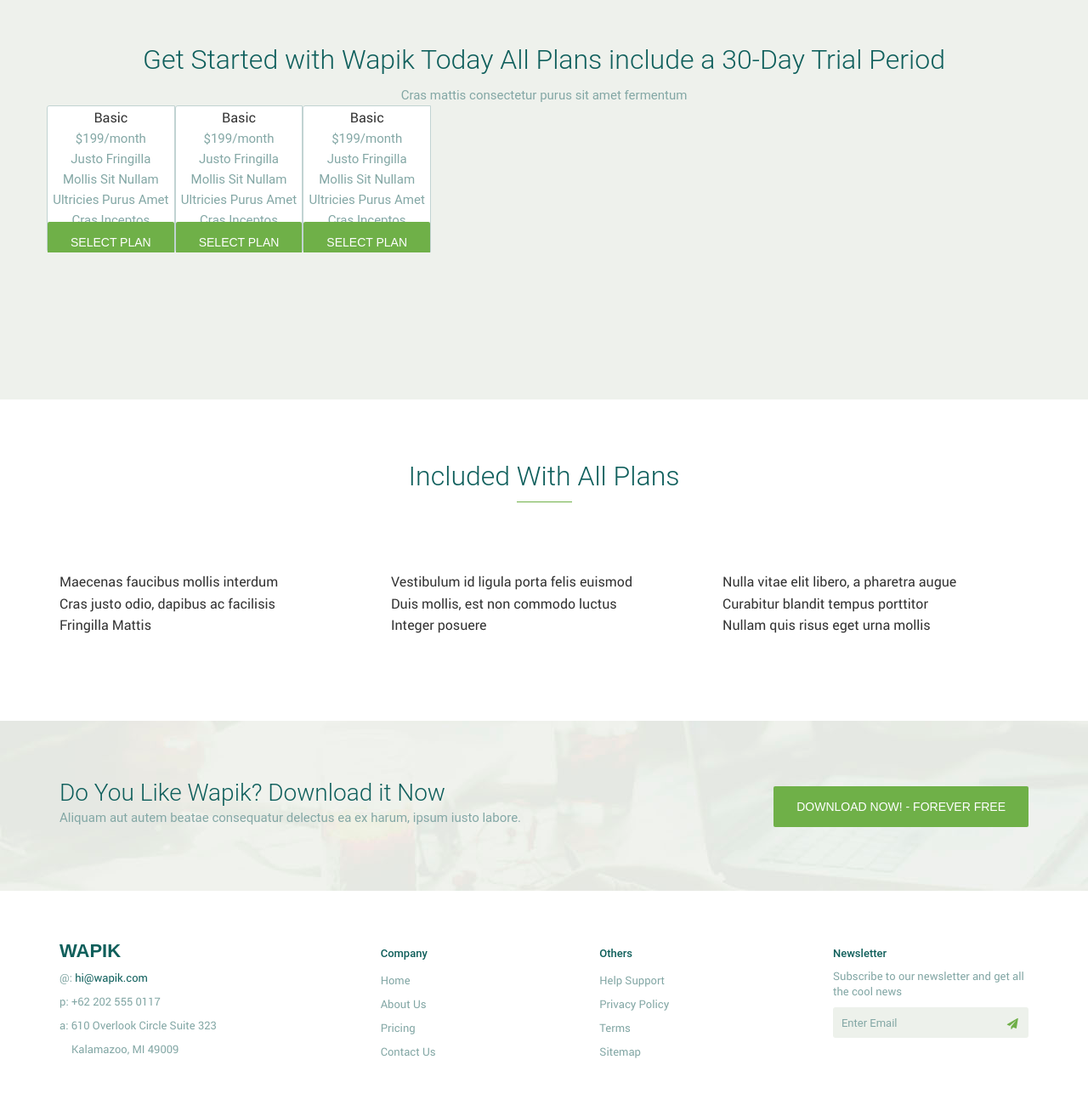
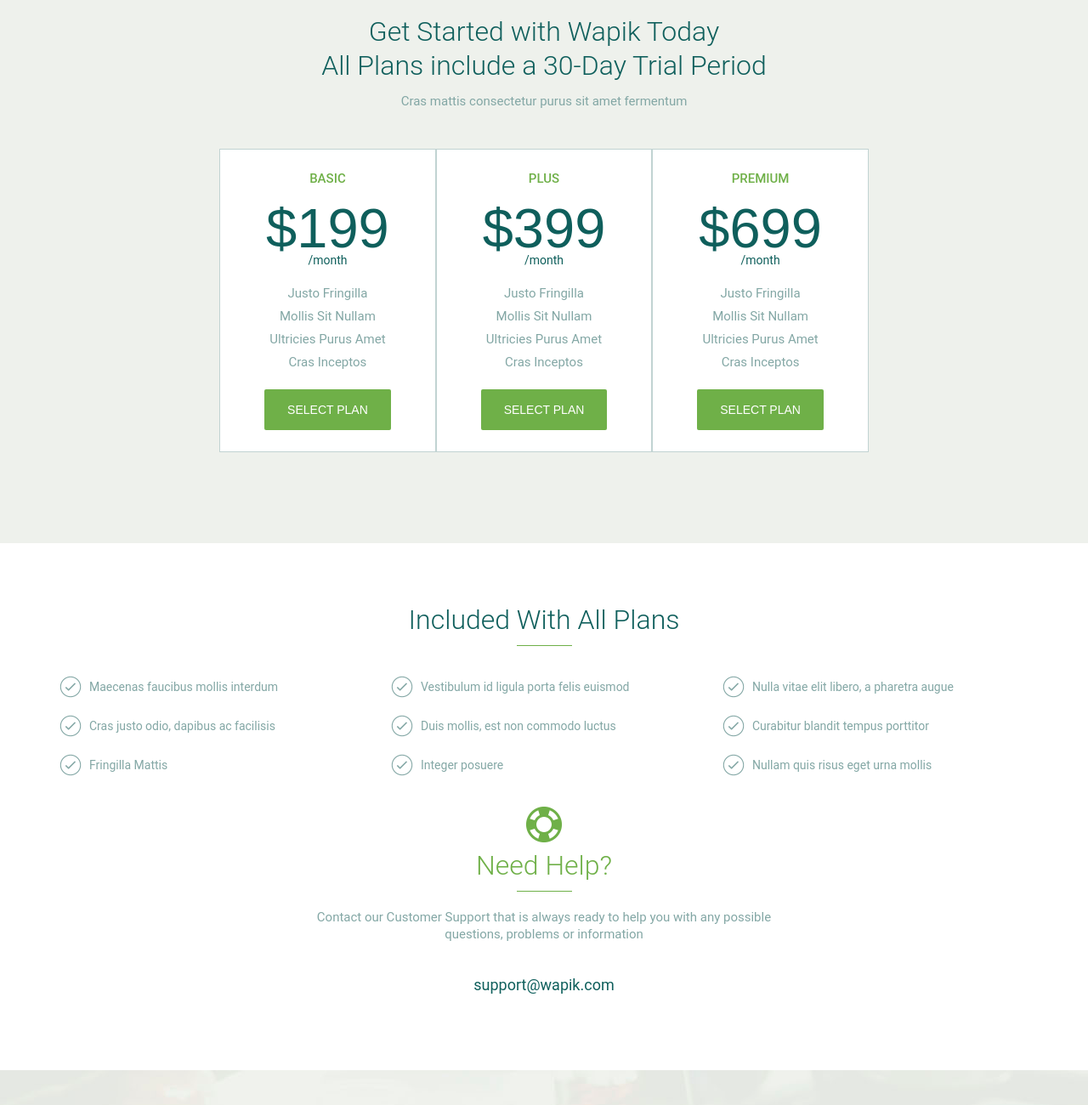
Before and after one commit to industar/wapik, a plain HTML site: page index-pricing.html in a window 1280 px wide. Shown: the part 120-1420 px from the top of the page at 85% size. Drawn offline with Linux system fonts and the light colour scheme.

Commit message:
16.03.16

```diff
--- a/_main.css
+++ b/_main.css
@@ -312,7 +312,7 @@ h2 {
     justify-content: space-between;
     flex-wrap: wrap;
     align-content:space-between;
-    margin: 60px auto;
+    margin: 100px auto;
     line-height: 28px;
     color: #83a7a5;
     font-size: 13px;
@@ -544,16 +544,92 @@ textarea {
     font-size: 15px;
     font-weight: 400;
 }
+.pricing {
+    margin: 60px 0 107px;
+}
 .pricing-plans div {
-    float: left;
+    display: inline-block;
     background-color: white;
     border: 1px solid #c1d3d2;
-    border-radius: 3px 0px 0px 3px;
+
 }
 .pricing-plans {
     overflow: hidden;
-    margin: 0 auto;
+    margin: 44px auto 0;
+    font-family: Roboto, sans-serif;
+    font-weight: 400;
 }
+.pricing-plans-plus {
+    margin: 0 -4px;
+}
+.pricing-plans p {
+    padding-bottom: 3px;
+}
+.pricing-plans h5 {
+    color: #6fb048;
+    font-size: 15px;
+    font-weight: 500;
+    line-height: 20px;
+    text-transform: uppercase;
+    margin: 24px 0 -5px;
+}
+.pricing-plans span {
+    color: #0f5f5c;
+    font-family: Montserrat, sans-serif;
+    font-size: 65px;
+    line-height: 108px;
+    margin: 0 54px;
+}
+.pricing-plans .pricing-plans-btn {
+    margin: 28px 0 36px;
+    border: none;
+
+}
+p.pricing-plans-month {
+    color: #0f5f5c;
+    font-size: 14px;
+    line-height: 20px;
+    margin: -27px 0 14px;
+}
+
+.plans-properties-main {
+    margin-bottom: 20px;
+}
+
 .plans-properties {
     text-align: left;
 }
+
+.plans-properties li{
+    padding-left: 35px;
+    background: url("img/check.png") no-repeat 0 50%;
+    margin-bottom: 10px;
+    color: #83a7a5;
+    font-family: Roboto, sans-serif;
+    font-size: 14px;
+    font-weight: 400;
+    line-height: 36px;
+}
+
+.plans-properties-topline {
+    margin: 80px 0 30px 0;
+}
+
+.need-help-topline h2 {
+    margin-top: 10px;
+    color: #6fb048;
+}
+
+.need-help-topline p {
+    color: #83a7a5;
+    font-family: Roboto, sans-serif;
+    font-size: 15px;
+    font-weight: 400;
+    line-height: 20px;
+    margin-top: 20px;
+}
+p.support-email {
+    color: #0f5f5c;
+    font-size: 18px;
+    margin: 40px 0 90px 0
+}
--- a/index-pricing.html
+++ b/index-pricing.html
@@ -67,41 +67,51 @@
                 <!--Конец меню -->
                 <!--Начало слайдер -->
                         <div class="row center">
-                            <div class="col-sm-12 intro">
-                                <h2>Get Started with Wapik Today
-                                    All Plans include a 30-Day Trial Period</h2>
+                            <div class="col-sm-12 pricing">
+
+                                <h2>Get Started with Wapik Today </h2>
+                                <h2> All Plans include a 30-Day Trial Period</h2>
                                 <p>Cras mattis consectetur purus sit amet fermentum</p>
 
                                 <div class="pricing-plans">
 
                                     <div class="pricing-plans-basic">
                                        <h5>Basic</h5>
-                                        <p>$199/month</p>
+                                        <span>$199</span>
+                                        <p class="pricing-plans-month">/month</p>
                                         <p>Justo Fringilla</p>
                                         <p>Mollis Sit Nullam</p>
                                         <p>Ultricies Purus Amet</p>
                                         <p>Cras Inceptos</p>
-                                        <a class="btn" href="#">Select plan</a>
+                                        <div class="pricing-plans-btn">
+                                             <a class="btn" href="#">Select plan</a>
+                                        </div>
                                     </div>
 
                                     <div class="pricing-plans-plus">
-                                        <h5>Basic</h5>
-                                        <p>$199/month</p>
+                                        <h5>Plus</h5>
+                                        <span>$399</span>
+                                        <p class="pricing-plans-month">/month</p>
                                         <p>Justo Fringilla</p>
                                         <p>Mollis Sit Nullam</p>
                                         <p>Ultricies Purus Amet</p>
                                         <p>Cras Inceptos</p>
-                                        <a class="btn" href="#">Select plan</a>
+                                        <div class="pricing-plans-btn">
+                                            <a class="btn" href="#">Select plan</a>
+                                        </div>
                                     </div>
 
                                     <div class="pricing-plans-premium">
-                                        <h5>Basic</h5>
-                                        <p>$199/month</p>
+                                        <h5>Premium</h5>
+                                        <span>$699</span>
+                                        <p class="pricing-plans-month">/month</p>
                                         <p>Justo Fringilla</p>
                                         <p>Mollis Sit Nullam</p>
                                         <p>Ultricies Purus Amet</p>
                                         <p>Cras Inceptos</p>
-                                        <a class="btn" href="#">Select plan</a>
+                                        <div class="pricing-plans-btn">
+                                            <a class="btn" href="#">Select plan</a>
+                                        </div>
                                     </div>
                                 </div>
 
@@ -115,10 +125,10 @@
 
 
 
-            <!--Начало Contact Us-->
-            <section class="about-us-main">
+            <!--Начало Plans Properties-->
+            <section class="plans-properties-main">
                      <div class="container center">
-                        <div class="row about-us-topline">
+                        <div class="row plans-properties-topline">
                             <div class="col-sm-12">
                                 <h2>Included With All Plans</h2>
                                 <hr class="about-us-hr">
@@ -138,7 +148,6 @@
                             </div>
 
                             <div class="col-sm-4 plans-properties">
-
                                 <ul>
                                     <li>Vestibulum id ligula porta felis euismod</li>
                                     <li>Duis mollis, est non commodo luctus</li>
@@ -147,7 +156,6 @@
                             </div>
 
                             <div class="col-sm-4 plans-properties">
-
                                 <ul>
                                     <li>Nulla vitae elit libero, a pharetra augue</li>
                                     <li>Curabitur blandit tempus porttitor</li>
@@ -158,8 +166,26 @@
                         </div>
                     </div>
                 </section>
-            <!--Конец Contact us-->
+            <!--Конец Plans Properties-->
 
+            <!--Начало Need Help-->
+
+            <section class="need-help-main">
+                <div class="container center">
+                    <div class="row need-help-topline">
+                        <div class="col-sm-12">
+                            <img src="img/lifebuoy.png" alt="Lifebuoy"/>
+                            <h2>Need Help?</h2>
+                            <hr class="about-us-hr">
+                            <p>Contact our Customer Support that is always ready to help you with any possible <br>
+                               questions, problems or information</p>
+                            <p class="support-email">support@wapik.com</p>
+                        </div>
+                    </div>
+                </div>
+            </section>
+
+            <!--Конец Need Help-->
 
 
             <!--Начало Download-->
@@ -240,7 +266,6 @@
                                     <li class="instagram"><a  href="#"><i class="fa fa-instagram"></i></a></li>
                                     <li class="dribble"><a  href="#"><i class="fa fa-dribbble"></i></a></li>
                                     <li class="github"><a  href="#"><i class="fa fa-github-alt"></i></a></li>
-
                                 </ul>
                     </div>
                 </div>
```
Also changed, not shown: index-contact.html (+21 -8 lines), img/Lifebuoy.png (added), img/check.png (added), img/downloadpic.jpg (deleted), 2 other files.
